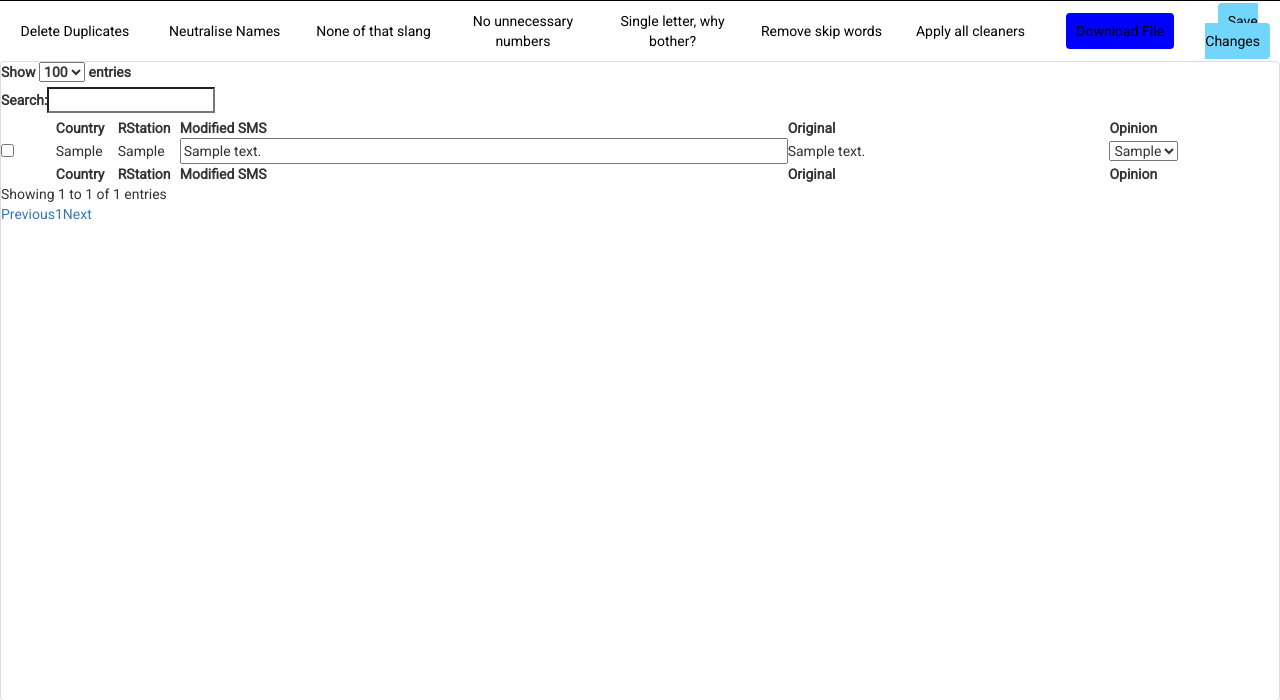
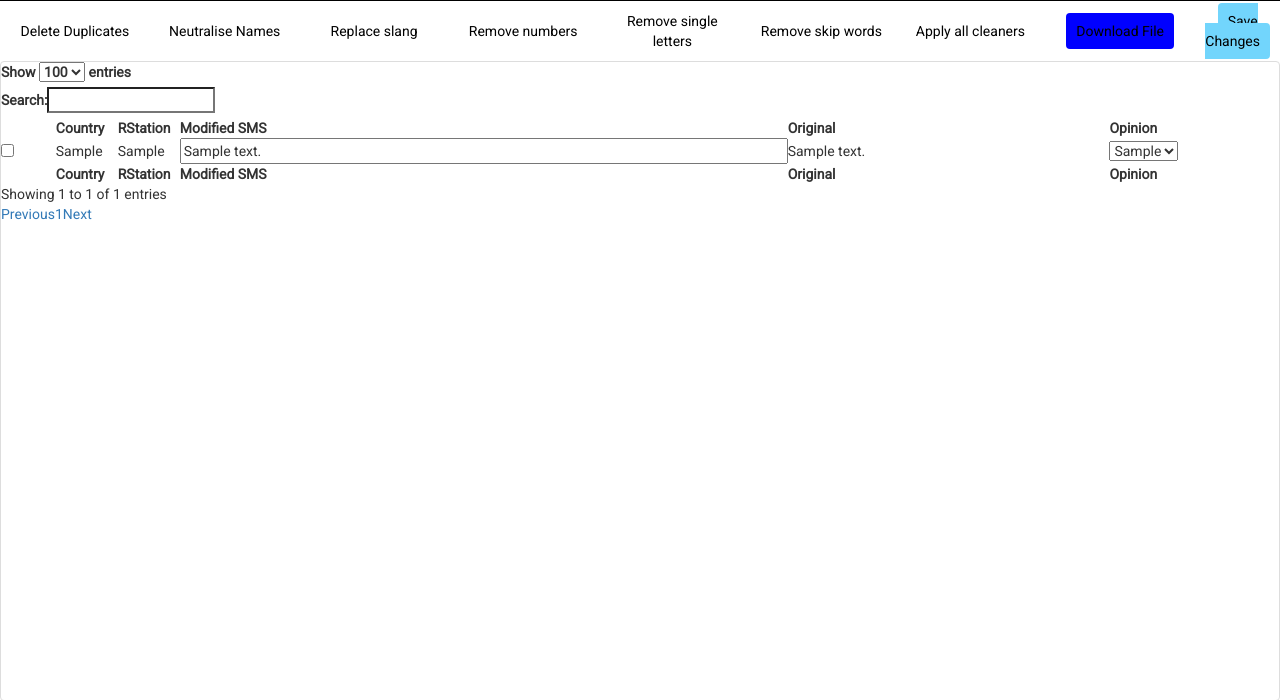
Before and after one commit to chwangaa/Charlie, a Django app: page /analysis/1/dele/ in a window 1280 px wide. Shown: the part 49-749 px from the top of the page. Run offline with Django 3.2, Linux system fonts and the light colour scheme; tables that the repository leaves empty hold one stand-in row (values such as "Sample post"); some libraries are stand-ins or nearby versions.

Commit message:
Made function names understandable (boring)

```diff
--- a/charlie/analysis/templates/data_edit/table_edit.html
+++ b/charlie/analysis/templates/data_edit/table_edit.html
@@ -17,9 +17,9 @@
 			<li class='{% if url_name = "dashboard" %}active{%endif%}'><a href="{% url 'deleD' datasource_id=1 %}">Delete Duplicates</a></li>
 
 			<li class='{% if url_name = "dashboard" %}active{%endif%}'><a href="{% url 'replaceNames' datasource_id %}">Neutralise Names</a></li>
-            <li class='{% if url_name = "dashboard" %}active{%endif%}'><a href="{% url 'repSlang' datasource_id %}">None of that slang</a></li>
-            <li class='{% if url_name = "dashboard" %}active{%endif%}'><a href="{% url 'remNums' datasource_id %}">No unnecessary numbers</a></li>
-            <li class='{% if url_name = "dashboard" %}active{%endif%}'><a href="{% url 'remSins' datasource_id %}">Single letter, why bother?</a></li>
+            <li class='{% if url_name = "dashboard" %}active{%endif%}'><a href="{% url 'repSlang' datasource_id %}">Replace slang</a></li>
+            <li class='{% if url_name = "dashboard" %}active{%endif%}'><a href="{% url 'remNums' datasource_id %}">Remove numbers</a></li>
+            <li class='{% if url_name = "dashboard" %}active{%endif%}'><a href="{% url 'remSins' datasource_id %}">Remove single letters</a></li>
             <li class='{% if url_name = "dashboard" %}active{%endif%}'><a href="{% url 'remSkips' datasource_id %}">Remove skip words</a></li>
             <li class='{% if url_name = "dashboard" %}active{%endif%}'><a href="{% url 'doAll' datasource_id %}">Apply all cleaners</a></li>
             <li class='{% if url_name = "download" %}active{%endif%}'><a href="{% url "download" datasource_id %}" id="download_button">Download File</a></li>
```
